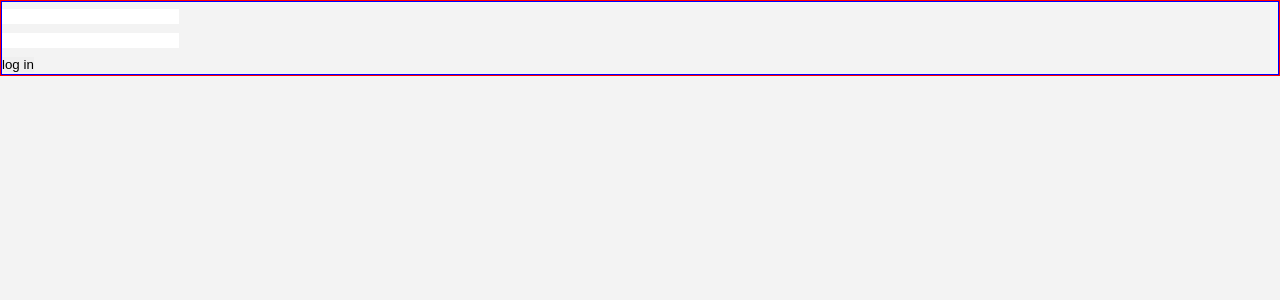
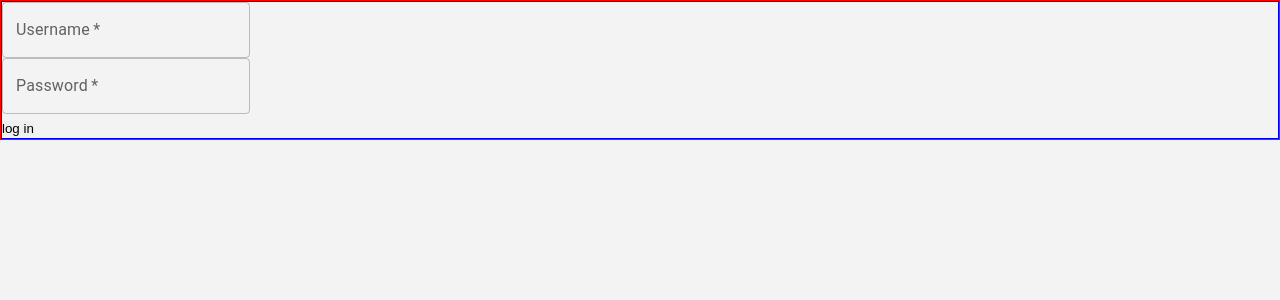
Before and after one commit to DenisTvardovskiy/cookify, a React app: page /sign-in in a window 1280 px wide. Shown: the top 300 px of the page. Built offline with nearby package versions, Linux system fonts and the light colour scheme.

Commit message:
Hotfix: gitignore

```diff
--- a/src/pages/Landing/Landing.tsx
+++ b/src/pages/Landing/Landing.tsx
@@ -6,49 +6,12 @@ import { RootLayout } from '../../layouts'
 interface IProps {}
 
 export const Landing: FC<IProps> = (props: IProps): JSX.Element => {
-  const loader = useLoader()
-
-  const handleShowLoader: () => void = () => {
-    const task1 = loader.create('Loading resources...')
-    const task2 = loader.create('Loading data...')
-    const task3 = loader.create('Loading image...')
-
-    loader.start(task1)
-    console.log('task #1 started')
-
-    setTimeout(() => {
-      loader.start(task2)
-      console.log('task #2 started')
-    }, 2000)
-
-    setTimeout(() => {
-      loader.start(task3)
-      console.log('task #3 started')
-    }, 2500)
-
-    setTimeout(() => {
-      loader.stop(task1)
-      console.log('task #1 stopped')
-    }, 5000)
-
-    setTimeout(() => {
-      loader.stop(task2)
-      console.log('task #2 stopped')
-    }, 10000)
-
-    setTimeout(() => {
-      loader.stop(task3)
-      console.log('task #3 stopped')
-    }, 3000)
-  }
-
   return (
     <RootLayout>
       <Navigation />
       <Container>
         <div>
           <h1>Hello</h1>
-          <button onClick={handleShowLoader}>show loader</button>
         </div>
       </Container>
     </RootLayout>
--- a/src/pages/SignIn/SignIn.tsx
+++ b/src/pages/SignIn/SignIn.tsx
@@ -1,45 +1,62 @@
-import React, { FC } from 'react'
-import { FormikProvider, useFormik } from 'formik'
-import * as Yup from 'yup'
+import React, { FC } from "react";
+import { FormikProvider, useFormik } from "formik";
+import * as Yup from "yup";
 
-import { useApi } from '../../hooks'
-import { AuthLayout } from '../../layouts'
+import { useApi } from "../../hooks";
+import { AuthLayout } from "../../layouts";
+import { TextField } from "@mui/material";
 
 interface IProps {}
 
 const validationSchema = Yup.object().shape({
-  username: Yup.string().required('Username is required!'),
-  password: Yup.string().required('Password is required!'),
-})
+  username: Yup.string().required("Username is required!"),
+  password: Yup.string().required("Password is required!"),
+});
 
 export const SignIn: FC<IProps> = (props: IProps): JSX.Element => {
-  const api = useApi()
+  const api = useApi();
 
   const formik = useFormik({
-    initialValues: { username: '', password: '' },
+    initialValues: { username: "", password: "" },
     validationSchema,
-    onSubmit: (values) => api.authorization.signIn({ ...values }).then(() => console.log('log in')),
-  })
+    onSubmit: (values) => api.authorization.signIn({ ...values }).then(() => console.log("log in")),
+  });
 
-  const { values, handleChange, handleSubmit, isValid, errors } = formik
+  const { values, handleChange, handleSubmit, isValid, errors } = formik;
 
   return (
     <AuthLayout>
       <FormikProvider value={formik}>
         <form onSubmit={handleSubmit}>
           <div>
-            <input type='text' name='username' value={values.username} onChange={handleChange} />
-            {!!errors.username && <span>{errors.username}</span>}
+            <TextField
+              error={!!errors.username}
+              name="username"
+              id="username"
+              required
+              label="Username"
+              value={values.username}
+              onChange={handleChange}
+              helperText={errors.username}
+            />
           </div>
           <div>
-            <input type='text' name='password' value={values.password} onChange={handleChange} />
-            {!!errors.password && <span>{errors.password}</span>}
+            <TextField
+              error={!!errors.password}
+              name="password"
+              id="password"
+              required
+              label="Password"
+              value={values.password}
+              onChange={handleChange}
+              helperText={errors.password}
+            />
           </div>
-          <button type='submit' disabled={!isValid}>
+          <button type="submit" disabled={!isValid}>
             log in
           </button>
         </form>
       </FormikProvider>
     </AuthLayout>
-  )
-}
+  );
+};
```
